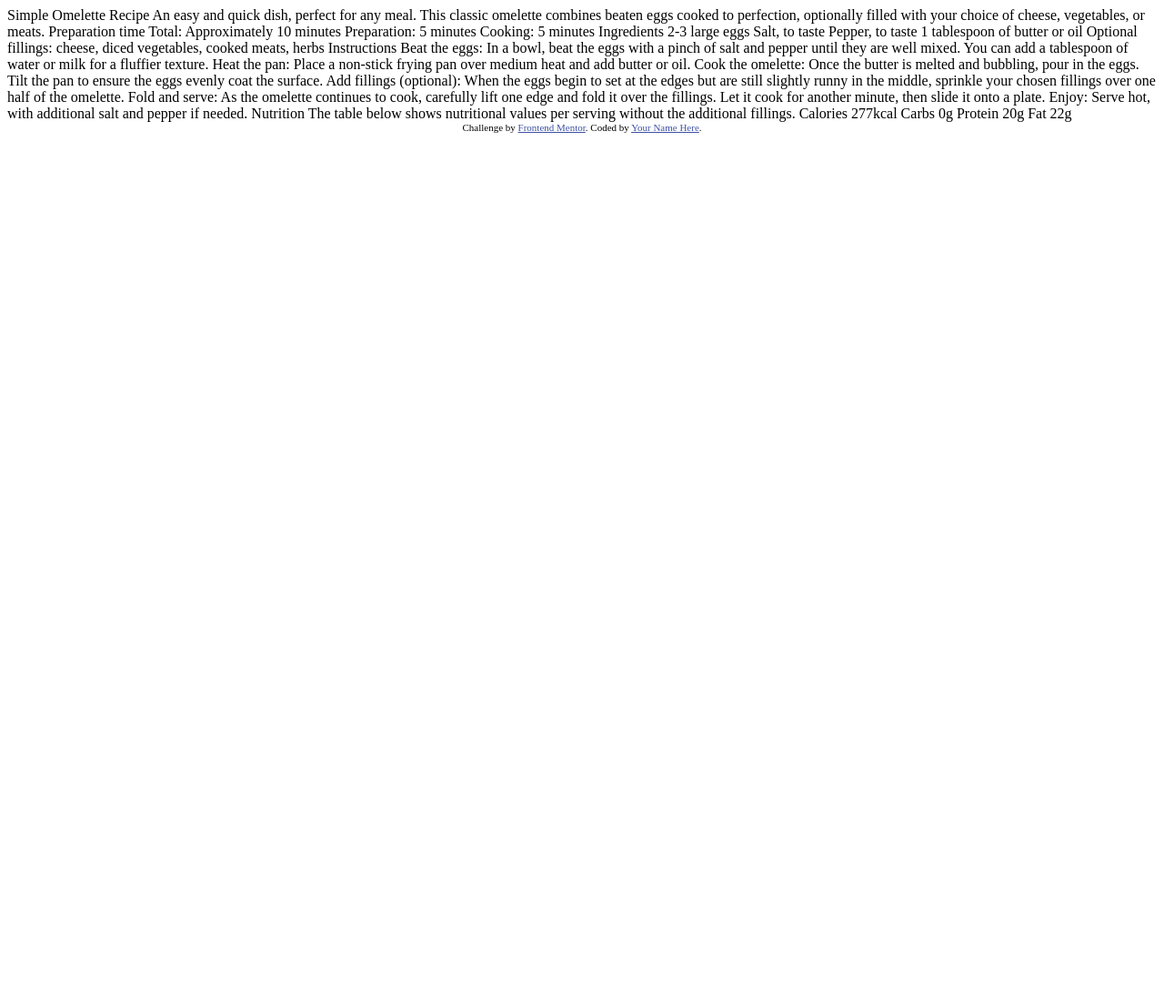
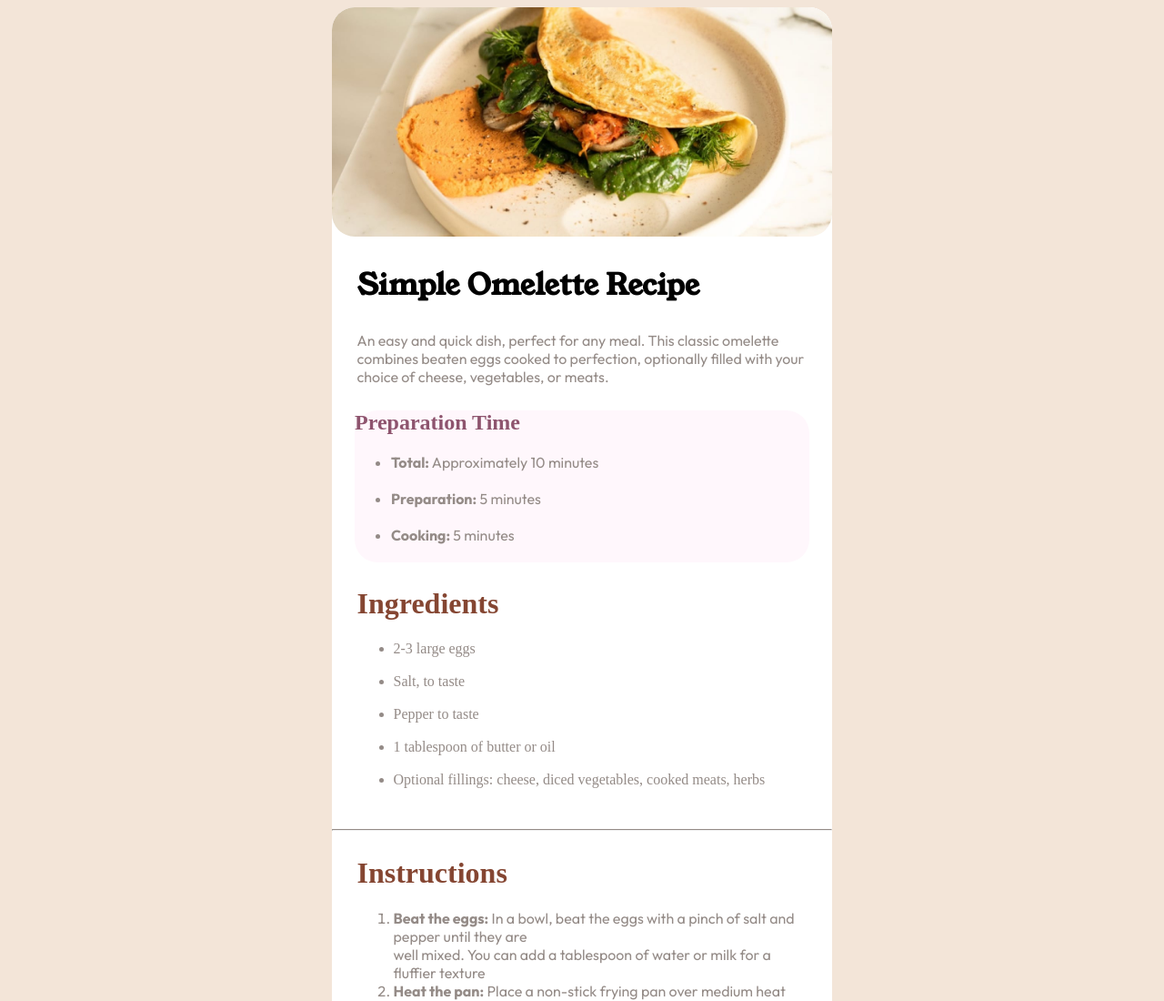
Before and after one commit to AJSolis/recipe-page-main, a plain HTML site: page index.html in a window 1280 px wide. Shown: the top 1100 px of the page at 91% size. Before the commit the page ends 800 px from the top, so only its background shows below. Drawn offline with Linux system fonts and the light colour scheme.

Commit message:
Complete Front end for recipe page

```diff
--- a/index.html
+++ b/index.html
@@ -3,75 +3,95 @@
     <head>
       <meta charset="UTF-8">
       <meta name="viewport" content="width=device-width, initial-scale=1.0"> <!-- displays site properly based on user's device -->
-
       <link rel="icon" type="image/png" sizes="32x32" href="./assets/images/favicon-32x32.png">
-
+      <link rel="stylesheet" href="stylesheet.css">
       <title>Frontend Mentor | Recipe page</title>
-
       <!-- Feel free to remove these styles or customise in your own stylesheet 👍 -->
-  <style>
-    .attribution { font-size: 11px; text-align: center; }
-    .attribution a { color: hsl(228, 45%, 44%); }
-  </style>
     </head>
-<body>
-
+    <body class="recipe-body">
+      <div class="recipe-body-white">
+        <div class="recipe-information">
+          <img src="/assets/images/image-omelette.jpeg" width="100%" class="header-img" />
+          <h1 class="top-header">
             Simple Omelette Recipe
-
+          </h1>
+          <p class="top-body">
             An easy and quick dish, perfect for any meal. This classic omelette combines beaten eggs cooked
             to perfection, optionally filled with your choice of cheese, vegetables, or meats.
-
-  Preparation time
-
-  Total: Approximately 10 minutes
-  Preparation: 5 minutes
-  Cooking: 5 minutes
-
+          </p>
+        </div>
+        <div class="prep-time">
+          <h2 class="prep-time-header">
+            Preparation Time
+          </h2>
+          <ul class="prep-time-list">
+            <li><strong>Total:</strong> Approximately 10 minutes</li><br />
+            <li><strong>Preparation:</strong> 5 minutes</li><br />
+            <li><strong>Cooking:</strong> 5 minutes</li><br />
+          </ul>
+        </div>
+        <div class="ingredients">
+          <h1 class="ingredients-header">
             Ingredients
-
-  2-3 large eggs
-  Salt, to taste
-  Pepper, to taste
-  1 tablespoon of butter or oil
-  Optional fillings: cheese, diced vegetables, cooked meats, herbs
-
+          </h1>
+          <ul class="ingredients-list">
+            <li>2-3 large eggs</li><br />
+            <li>Salt, to taste</li><br />
+            <li>Pepper to taste</li><br />
+            <li>1 tablespoon of butter or oil</li><br />
+            <li>Optional fillings: cheese, diced vegetables, cooked meats, herbs</li><br />
+          </ul>
+        </div>
+        <hr style="border-top: 1px solid #948b87;">
+        <div class="instructions">
+          <h1 class="instructions-header">
             Instructions
-
-  Beat the eggs: In a bowl, beat the eggs with a pinch of salt and pepper until they are well mixed.
-  You can add a tablespoon of water or milk for a fluffier texture.
-
-  Heat the pan: Place a non-stick frying pan over medium heat and add butter or oil.
-
-  Cook the omelette: Once the butter is melted and bubbling, pour in the eggs. Tilt the pan to ensure
-  the eggs evenly coat the surface.
-
-  Add fillings (optional): When the eggs begin to set at the edges but are still slightly runny in the
-  middle, sprinkle your chosen fillings over one half of the omelette.
-
-  Fold and serve: As the omelette continues to cook, carefully lift one edge and fold it over the
-  fillings. Let it cook for another minute, then slide it onto a plate.
-
-  Enjoy: Serve hot, with additional salt and pepper if needed.
-
+          </h1>
+          <ol class="instructions-list">
+            <li>
+              <strong>Beat the eggs:</strong> In a bowl, beat the eggs with a pinch of salt and pepper until they are<br />
+              well mixed. You can add a tablespoon of water or milk for a fluffier texture
+            </li>
+            <li>
+              <strong>Heat the pan:</strong> Place a non-stick frying pan over medium heat and add butter or oil.
+            </li>
+            <li>
+              <strong>Cook the omelette:</strong> Once the butter is melted and bubbling, pour in the eggs. Tilt the<br />
+              pan to ensure the eggs evenly coat the surface
+            </li>
+            <li>
+              <strong>Add fillings(optional):</strong> When the eggs begin to set at the edges but are still slightly<br />
+              runny in the middle, sprinkle your chosen fillings over one half of the omelette.
+            </li>
+            <li>
+              <strong>Fold and serve:</strong> AS the omelette continues to cook, carefully lift one edge and folt it<br />
+              over the fillings. Let it cook for another minute, the slide it onto a plate.
+            </li>
+            <li>
+              <strong>Enjoy:</strong> Serve hot, with additional salt and pepper if needed.
+            </li>
+          </ol>
+        </div>
+        <div class="nutrition">
+          <h1 class="nutrition-header">
             Nutrition
-
-  The table below shows nutritional values per serving without the additional fillings.
-
-  Calories
-  277kcal
-
-  Carbs
-  0g
-
-  Protein
-  20g
-
-  Fat
-  22g
-
-  <div class="attribution">
-    Challenge by <a href="https://www.frontendmentor.io?ref=challenge" target="_blank">Frontend Mentor</a>.
-    Coded by <a href="#">Your Name Here</a>.
+          </h1>
+          <p class="nutrition-body">
+            The table below shows nutritional value per serving without the additional filings.
+          </p>
+          <ul class="no-bullets main">
+            <li>Calories</li>
+            <li>Carbs</li>
+            <li>Protein</li>
+            <li>Fat</li>
+          </ul>
+          <ul class="no-bullets info">
+            <li>277kcal</li>
+            <li>0g</li>
+            <li>20g</li>
+            <li>22g</li>
+          </ul>
+        </div>
       </div>
     </body>
   </html>
--- /dev/null
+++ b/stylesheet.css
@@ -0,0 +1,101 @@
+@font-face {
+    font-family: 'Young Serif';
+    src: url('assets/fonts/young-serif/YoungSerif-Regular.ttf') format('truetype');
+    /* You can include other font formats here like woff, woff2, etc. */
+}
+
+@font-face {
+    font-family: 'Outfit';
+    src: url('assets/fonts/outfit/Outfit-VariableFont_wght.ttf') format('truetype');
+    /* You can include other font formats here like woff, woff2, etc. */
+}
+
+.recipe-body {
+    background-color: rgba(243,229,216,255);
+    display: flex;
+    justify-content: center;
+    align-items: center;
+}
+
+.recipe-body-white, img {
+    background-color: #fff;
+    width: 550px;
+    border-radius: 25px;
+}
+
+.top-header {
+    font-family: 'Young Serif', sans-serif;
+    margin: 5%;
+}
+
+.top-body {
+    font-family: 'Outfit';
+    color: #948b87;
+    margin: 5%;
+
+}
+
+.prep-time-header {
+    color: #8e546e;
+}
+
+.prep-time-list {
+    font-family: 'Outfit';
+    margin-bottom: 5%;
+    color: #948b87;
+}
+
+.prep-time {
+    background-color: rgba(255,247,252,255);
+    width: 500px;
+    border-radius: 25px;
+    margin-left: auto;
+    margin-right: auto;
+}
+
+.ingredients {
+    margin: 5%;
+}
+
+.ingredients-header {
+    color: hsl(14, 45%, 36%)
+}
+
+.ingredients-list {
+    color: #948b87;
+}
+
+.instructions {
+    margin: 5%;
+}
+
+.instructions-header {
+    color: hsl(14, 45%, 36%);
+}
+
+.instructions-list {
+    font-family: 'Outfit';
+    color: #948b87;
+}
+
+.nutrition {
+    margin: 5%;
+}
+
+.nutrition-header {
+    color: hsl(14, 45%, 36%);
+}
+
+.nutrition-body {
+    color: #948b87;
+}
+
+.no-bullets {
+    list-style-type: none;
+    padding: 5px;
+    display: inline-block;
+    color: #948b87;
+    font-family: 'Outfit';
+    padding-left: 18%;
+    padding-right: 18%;
+}
```
Lines whose indentation alone changed are shown as unchanged.
